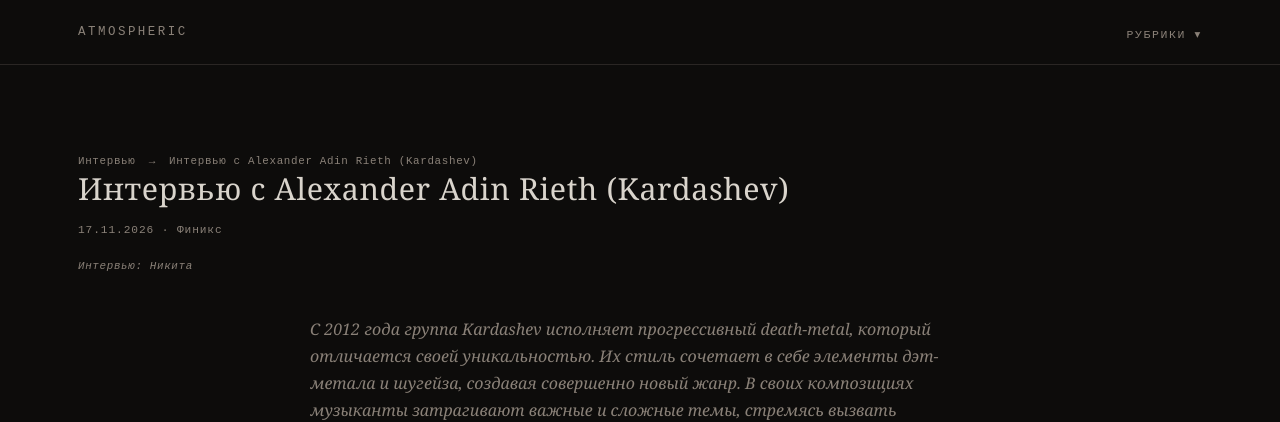
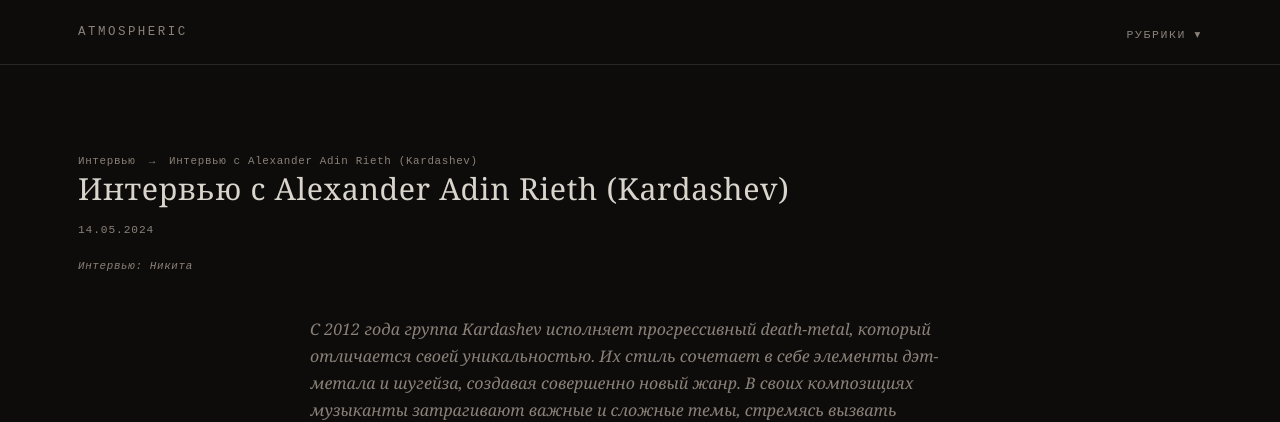
Before and after one commit to atmospheric-dev/atmospheric-jekyll, a Jekyll site: the page built from _interviews/2026-11-17-kardashev.md, in a window 1280 px wide and 900 px high. Shown: the top 422 px of the window. Built offline with Jekyll 4.4.1, drawn with Linux system fonts in a browser that asks for light colours.

Commit message:
Update 2026-11-17-kardashev.md

```diff
--- a/_interviews/2026-11-17-kardashev.md
+++ b/_interviews/2026-11-17-kardashev.md
@@ -1,11 +1,10 @@
 ---
 layout: interview
 title: "Интервью с Alexander Adin Rieth (Kardashev)"
-date: 2026-11-17
-city: Финикс
+date: 2024-05-14
 author: Никита
 photos_by: ""
-photo: covers/interviews/kardashev/01.jpg
+photo: covers/interviews/kardashev/02.jpg
 guests: Александр Рит, Нико Миролла, Марк Гарретт, Шон Лэнг
 description: "С 2012 года группа Kardashev исполняет прогрессивный death-metal, который отличается своей уникальностью. Их стиль сочетает в себе элементы дэт-метала и шугейза, создавая совершенно новый жанр."
 ---
```
